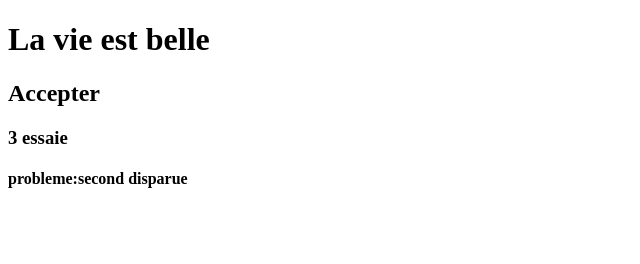
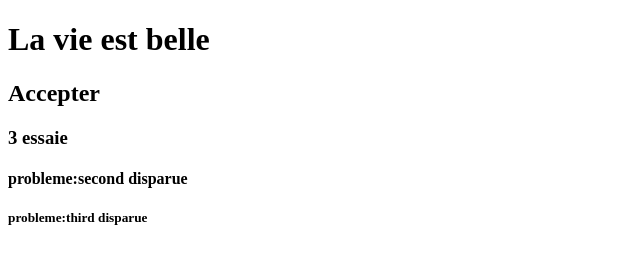
Before and after one commit to Ikghaaam/Lastone, a plain HTML site: page index.html in a window 1280 px wide. Shown: the whole page, without its empty margins (0-640 px from the left). Drawn offline with Linux system fonts and the light colour scheme.

Commit message:
disappearv3

```diff
--- a/index.html
+++ b/index.html
@@ -10,5 +10,8 @@
     <h2>Accepter</h2>
     <h3>3 essaie  </h3>
     <h4>probleme:second disparue</h4>
+    <h5> probleme:third disparue
+</h5>
+
 </body>
 </html>
```
